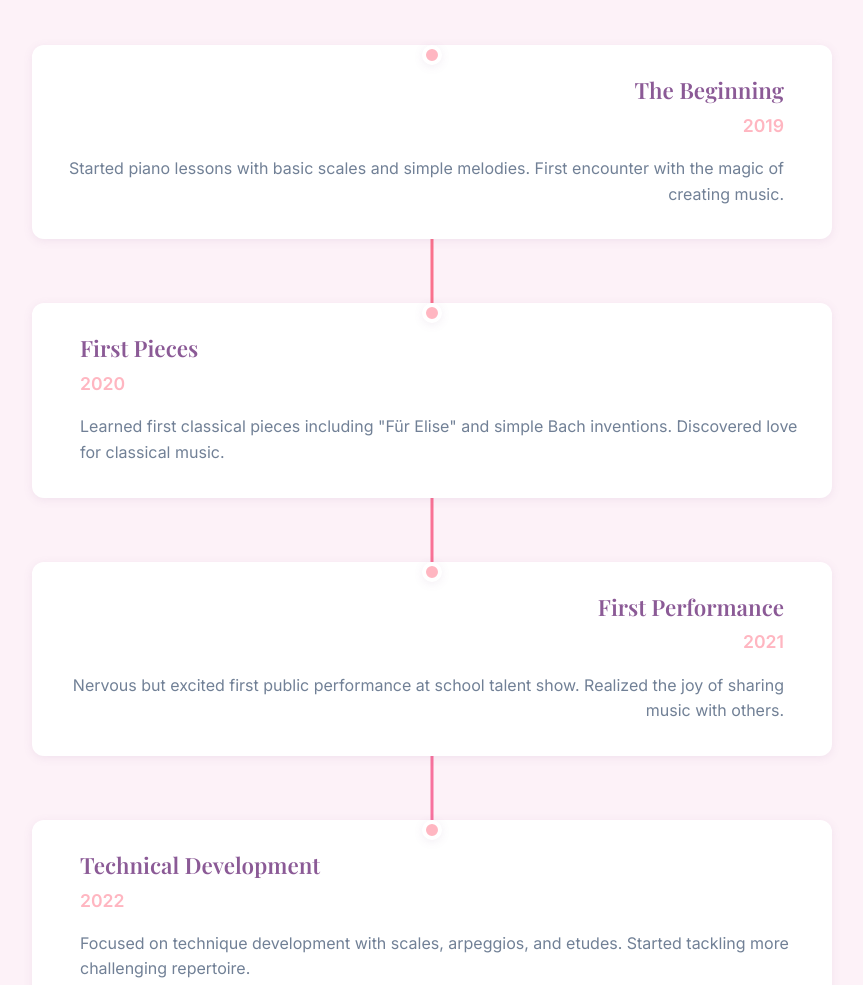
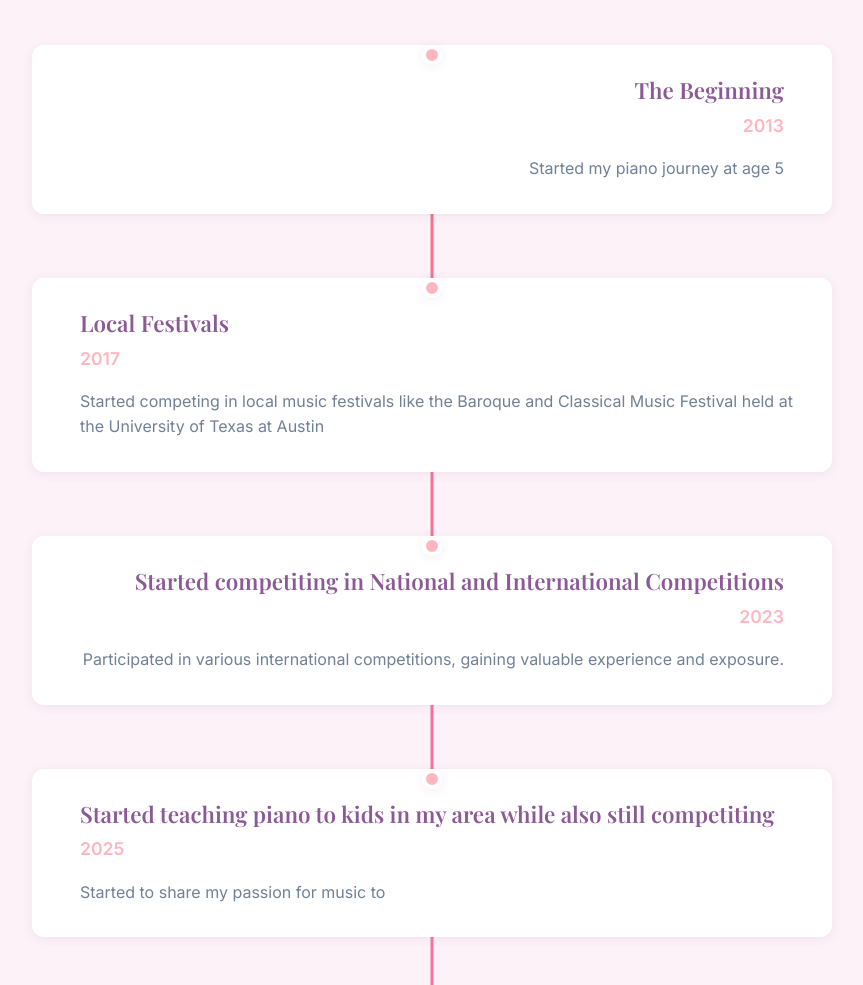
Before and after one commit to Lucky1014-git/MyPianoPortfolio, a plain HTML site: page journey.html in a window 1280 px wide. Shown: the part 215-1200 px from the top of the page, without its empty margins (208-1071 px from the left). Drawn offline with nearby package versions, Linux system fonts and the light colour scheme.

Commit message:
-Added more achievements to my achievements page and started working on my journey page as well

```diff
--- a/journey.html
+++ b/journey.html
@@ -44,32 +44,32 @@
                     <div class="timeline-marker"></div>
                     <div class="timeline-content">
                         <h3>The Beginning</h3>
-                        <p class="timeline-date">2019</p>
-                        <p>Started piano lessons with basic scales and simple melodies. First encounter with the magic of creating music.</p>
+                        <p class="timeline-date">2013</p>
+                        <p>Started my piano journey at age 5</p>
                     </div>
                 </div>
                 <div class="timeline-item" data-year="2020">
                     <div class="timeline-marker"></div>
                     <div class="timeline-content">
-                        <h3>First Pieces</h3>
-                        <p class="timeline-date">2020</p>
-                        <p>Learned first classical pieces including "Für Elise" and simple Bach inventions. Discovered love for classical music.</p>
+                        <h3>Local Festivals</h3>
+                        <p class="timeline-date">2017</p>
+                        <p>Started competing in local music festivals like the Baroque and Classical Music Festival held at the University of Texas at Austin</p>
                     </div>
                 </div>
-                <div class="timeline-item" data-year="2021">
+                <div class="timeline-item" data-year="2023">
                     <div class="timeline-marker"></div>
                     <div class="timeline-content">
-                        <h3>First Performance</h3>
-                        <p class="timeline-date">2021</p>
-                        <p>Nervous but excited first public performance at school talent show. Realized the joy of sharing music with others.</p>
+                        <h3>Started competiting in National and International Competitions</h3>
+                        <p class="timeline-date">2023</p>
+                        <p>Participated in various international competitions, gaining valuable experience and exposure.</p>
                     </div>
                 </div>
-                <div class="timeline-item" data-year="2022">
+                <div class="timeline-item" data-year="2025">
                     <div class="timeline-marker"></div>
                     <div class="timeline-content">
-                        <h3>Technical Development</h3>
-                        <p class="timeline-date">2022</p>
-                        <p>Focused on technique development with scales, arpeggios, and etudes. Started tackling more challenging repertoire.</p>
+                        <h3>Started teaching piano to kids in my area while also still competiting</h3>
+                        <p class="timeline-date">2025</p>
+                        <p>Started to share my passion for music to </p>
                     </div>
                 </div>
                 <div class="timeline-item" data-year="2023">
```
Also changed, not shown: achievements.html (+3 -3 lines).
